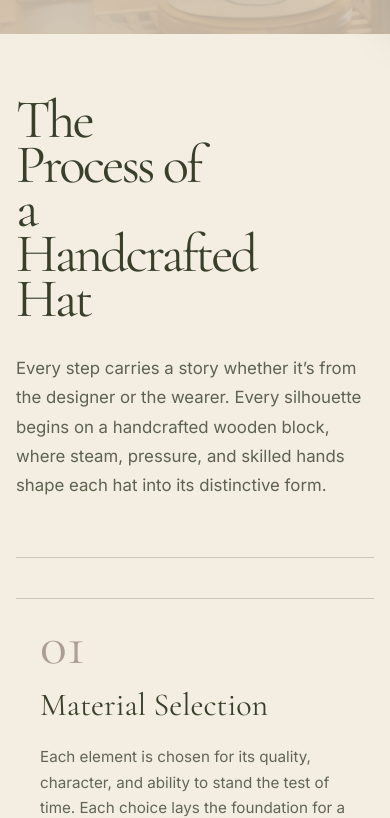
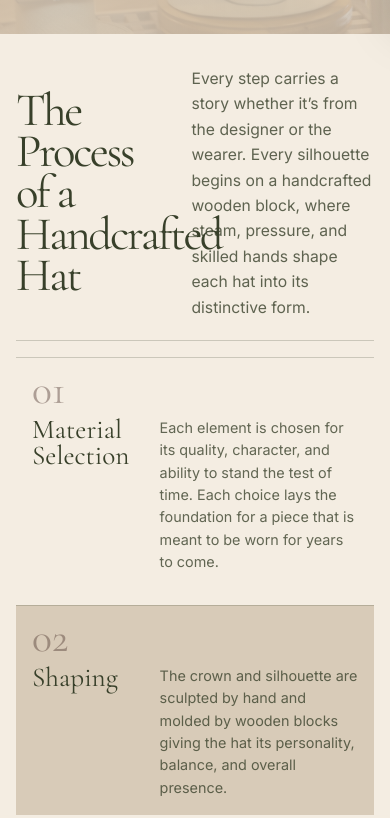
Before and after one commit to caliphsafe/elore-atelier, a Next.js app: page /studio in a window 390 px wide. Shown: the part 834-1652 px from the top of the page. Built offline with nearby package versions, Linux system fonts and the light colour scheme.

Commit message:
Add files via upload

```diff
--- a/app/globals.css
+++ b/app/globals.css
@@ -3989,3 +3989,226 @@ a[class*="rounded-full"] {
     font-size: clamp(3.2rem,13vw,4.7rem);
   }
 }
+
+
+/* =========================================================
+   ELÖRE V28 — ATELIER CONTENT COMPACTION
+   Preserve V27 editorial structure, remove hero-scale spacing.
+   ========================================================= */
+
+/* PROCESS: compact intro, tighter type, less dead space */
+.atelier-process__inner {
+  padding-top: clamp(2.25rem, 3.5vw, 3.75rem);
+  padding-bottom: clamp(2.5rem, 4vw, 4rem);
+}
+
+.atelier-process__lead {
+  grid-template-columns: minmax(0,.92fr) minmax(0,1.08fr);
+  gap: clamp(1.5rem, 3vw, 3.5rem);
+  align-items: center;
+  padding-bottom: clamp(1.5rem, 2.5vw, 2.5rem);
+}
+
+.atelier-process__lead h2 {
+  max-width: 11ch;
+  font-size: clamp(3rem, 4.6vw, 5rem);
+  line-height: .88;
+}
+
+.atelier-process__lead p {
+  font-size: .98rem;
+  line-height: 1.62;
+  margin-bottom: 0;
+}
+
+.atelier-process__journey {
+  margin-top: clamp(1.5rem, 2.5vw, 2.5rem);
+}
+
+.atelier-process__step {
+  min-height: 0;
+  padding: 1.15rem 1.25rem 1.35rem;
+}
+
+.atelier-process__step--2,
+.atelier-process__step--4,
+.atelier-process__step--6 {
+  padding-left: clamp(2rem, 4vw, 4rem);
+}
+
+.atelier-process__number {
+  font-size: clamp(2.6rem, 3.8vw, 4rem);
+}
+
+.atelier-process__step-copy {
+  margin-top: .8rem;
+  grid-template-columns: minmax(0,.72fr) minmax(0,1.28fr);
+  gap: 1rem;
+}
+
+.atelier-process__step h3 {
+  font-size: clamp(1.7rem, 2.3vw, 2.65rem);
+}
+
+.atelier-process__step p {
+  font-size: .9rem;
+  line-height: 1.55;
+}
+
+/* MATERIALS: less chapter-like, more continuous editorial flow */
+.atelier-materials__inner {
+  padding-top: clamp(2.75rem, 4vw, 4rem);
+  padding-bottom: clamp(3.25rem, 5vw, 5rem);
+}
+
+.atelier-materials__title {
+  justify-content: flex-start;
+  padding-bottom: clamp(1.5rem, 2.5vw, 2.5rem);
+}
+
+.atelier-materials__title h2 {
+  max-width: none;
+  text-align: left;
+  font-size: clamp(3.2rem, 5vw, 5.4rem);
+  line-height: .86;
+}
+
+.atelier-materials__layout {
+  gap: clamp(1.25rem, 2vw, 2rem);
+}
+
+.atelier-material--2 {
+  margin-top: 3.5rem;
+}
+
+.atelier-material--3 {
+  margin-top: 0;
+}
+
+.atelier-material--4 {
+  margin-top: 2rem;
+}
+
+.atelier-material__image,
+.atelier-material--1 .atelier-material__image,
+.atelier-material--2 .atelier-material__image,
+.atelier-material--3 .atelier-material__image,
+.atelier-material--4 .atelier-material__image {
+  min-height: 340px;
+  max-height: 430px;
+}
+
+.atelier-material--1 .atelier-material__image {
+  min-height: 420px;
+}
+
+.atelier-material--4 .atelier-material__image {
+  min-height: 390px;
+}
+
+.atelier-material__copy h3 {
+  font-size: clamp(2rem, 2.8vw, 3rem);
+}
+
+.atelier-material__copy p {
+  margin-top: .65rem;
+  font-size: .9rem;
+  line-height: 1.55;
+}
+
+/* CLOSE: compact end chapter instead of another oversized section */
+.atelier-close__inner {
+  padding-top: clamp(2.75rem, 4vw, 4rem);
+  padding-bottom: clamp(2.75rem, 4vw, 4rem);
+}
+
+.atelier-close__copy h2 {
+  max-width: 13ch;
+  font-size: clamp(3rem, 4.7vw, 5rem);
+  line-height: .88;
+}
+
+.atelier-close__copy p {
+  margin-top: 1rem;
+  line-height: 1.55;
+}
+
+@media (max-width: 900px) {
+  .atelier-process__lead {
+    gap: 1.25rem;
+  }
+
+  .atelier-process__lead h2 {
+    max-width: 10ch;
+  }
+
+  .atelier-process__journey {
+    gap: 1rem;
+  }
+
+  .atelier-materials__layout {
+    gap: 1.25rem;
+  }
+
+  .atelier-material--2,
+  .atelier-material--3,
+  .atelier-material--4 {
+    margin-top: 0;
+  }
+
+  .atelier-material__image,
+  .atelier-material--1 .atelier-material__image,
+  .atelier-material--2 .atelier-material__image,
+  .atelier-material--3 .atelier-material__image,
+  .atelier-material--4 .atelier-material__image {
+    min-height: 320px;
+    max-height: 360px;
+  }
+}
+
+@media (max-width: 600px) {
+  .atelier-process__inner,
+  .atelier-materials__inner,
+  .atelier-close__inner {
+    padding-top: 2rem;
+    padding-bottom: 2.5rem;
+  }
+
+  .atelier-process__lead {
+    padding-bottom: 1.25rem;
+  }
+
+  .atelier-process__lead h2,
+  .atelier-materials__title h2 {
+    font-size: clamp(2.9rem, 12vw, 4.2rem);
+  }
+
+  .atelier-process__journey {
+    margin-top: 1rem;
+  }
+
+  .atelier-process__step {
+    padding: 1rem;
+  }
+
+  .atelier-process__step-copy {
+    margin-top: .6rem;
+  }
+
+  .atelier-materials__title {
+    padding-bottom: 1.25rem;
+  }
+
+  .atelier-material__image,
+  .atelier-material--1 .atelier-material__image,
+  .atelier-material--2 .atelier-material__image,
+  .atelier-material--3 .atelier-material__image,
+  .atelier-material--4 .atelier-material__image {
+    min-height: 270px;
+    max-height: 310px;
+  }
+
+  .atelier-close__copy h2 {
+    font-size: clamp(2.8rem, 11vw, 4rem);
+  }
+}
```
